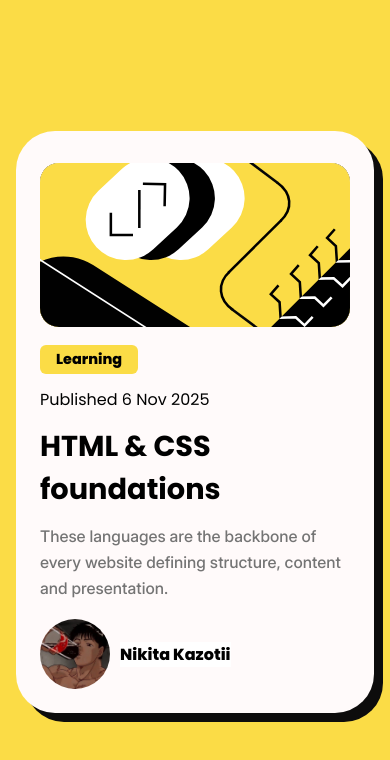
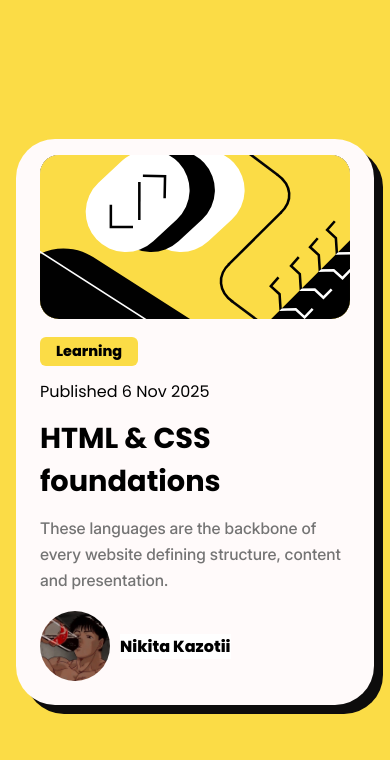
Before and after one commit to kazotii/blog-preview-card, a plain HTML site: page index.html in a window 390 px wide. Drawn offline with Linux system fonts and the light colour scheme.

Commit message:
Update style.css

```diff
--- a/style.css
+++ b/style.css
@@ -118,6 +118,9 @@ footer {
     .blog-card {
         margin: 0 1em;
     }
+      .card-design {
+    margin: -1em 0 0 0;
+    }
 }
 
 @media (hover: hover) {
```
